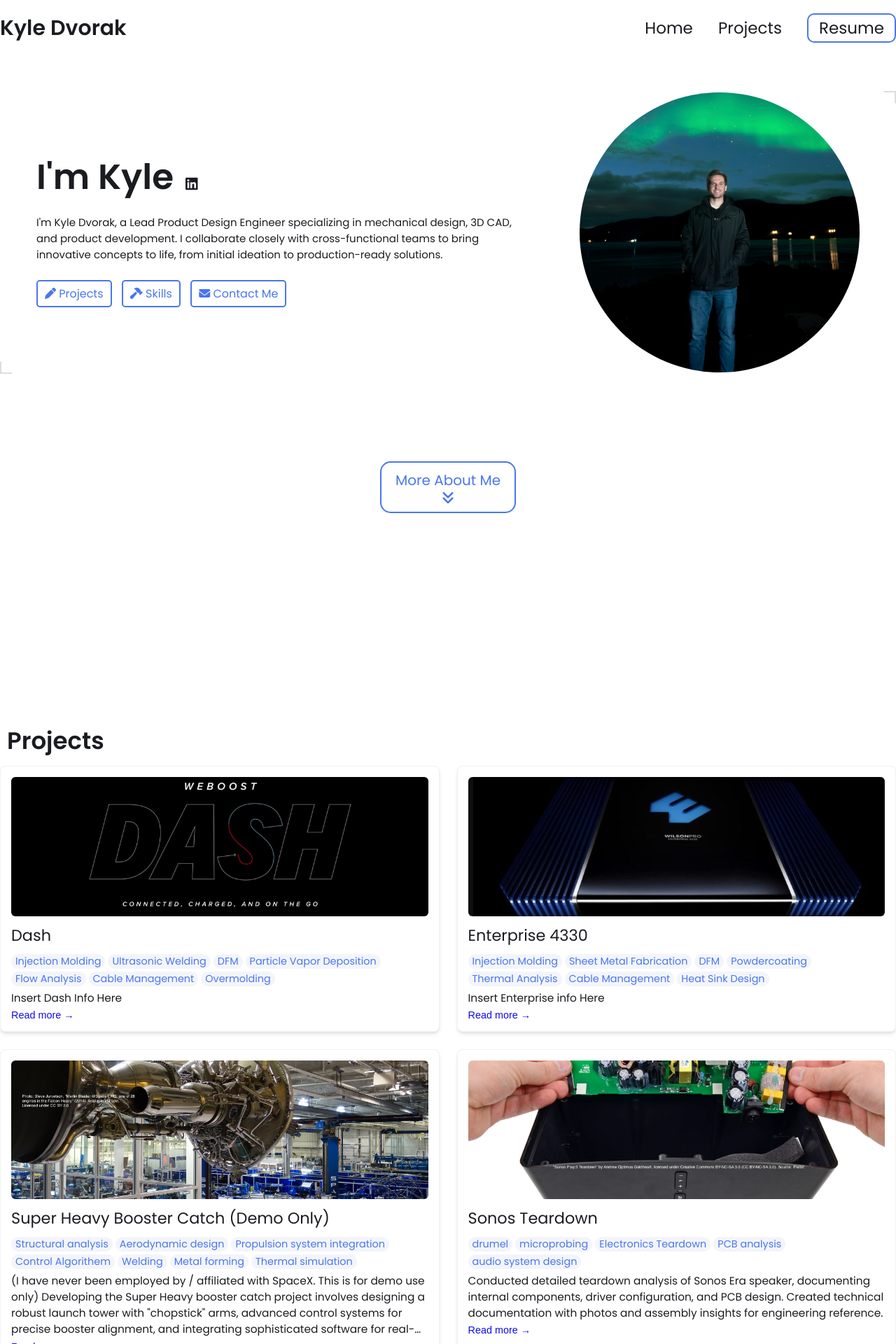
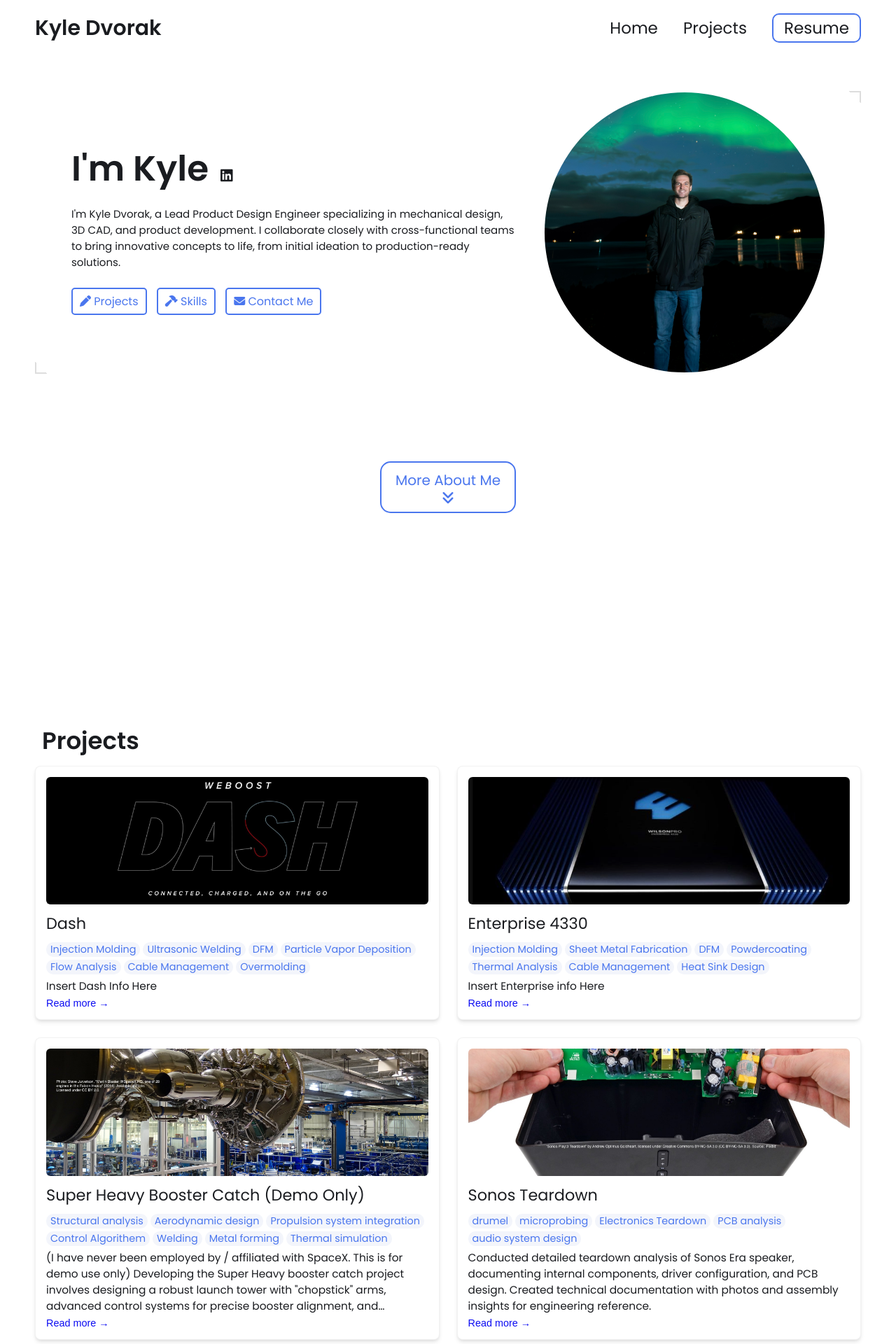
Before and after one commit to kylegdvorak/kylegdvorak.github.io, a Jekyll site: the page built from index.html, in a window 1280 px wide. Shown: the top 1920 px of the page at 70% size. Built offline with Jekyll 4.4.1, drawn with Linux system fonts in a browser that asks for light colours.

Commit message:
Update styles.css

```diff
--- a/css/styles.css
+++ b/css/styles.css
@@ -22,7 +22,7 @@ html {
 }
 
 body {
-   /* padding: 0 50px; */
+    padding: 0 50px;
     font-family: 'Poppins', sans-serif;
     background-color: var(--background-color);
     max-width: 1400px;
```
